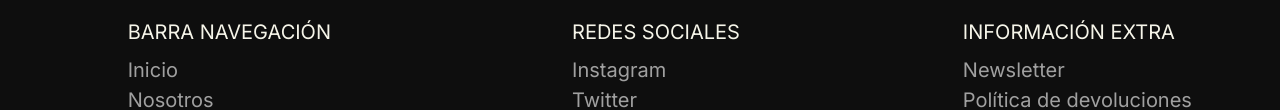
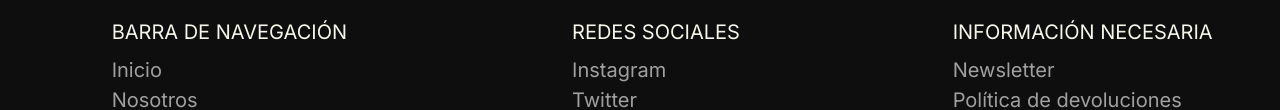
Before and after one commit to FrannOliva/BlueFragances, a website: page index.html in a window 1280 px wide. Shown: the part 1738-1848 px from the top of the page. Drawn offline with nearby package versions, Linux system fonts and the light colour scheme; a web font is replaced by a local one.

Commit message:
Pequeños retoques

```diff
--- a/index.html
+++ b/index.html
@@ -70,7 +70,7 @@
     <footer>
         <div class="navFooter">
             <ul>
-                <li class="tituloFooter">BARRA NAVEGACIÓN</li>
+                <li class="tituloFooter">BARRA DE NAVEGACIÓN</li>
                 <li><a href="index.html">Inicio</a></li>
                 <li><a href="./pages/nosotros.html">Nosotros</a></li>
                 <li><a href="./pages/fragancias.html">Fragancias</a></li>
@@ -89,7 +89,7 @@
         </div>
         <div class="extra">
             <ul>
-                <li class="tituloFooter">INFORMACIÓN EXTRA</li>
+                <li class="tituloFooter">INFORMACIÓN NECESARIA</li>
                 <li><a href="" target="_blank">Newsletter</a></li>
                 <li><a href="" target="_blank">Política de devoluciones</a></li>
                 <li><a href="" target="_blank">Botón de arrepentimiento</a></li>
--- a/scss/components/_footer.scss
+++ b/scss/components/_footer.scss
@@ -19,9 +19,10 @@ footer{
         li{
             a{
                 color: #a0a0a0 !important;
-                transition: 300ms;
+                transition: 330ms;
                 &:hover{
                     color: $colorWhite !important;
+                    font-size: 20.4px;
                 }
             }
         }
```
Also changed, not shown: pages/contacto.html (+2 -2 lines), pages/fragancias.html (+2 -2 lines), pages/nosotros.html (+2 -2 lines), pages/preguntas-frecuentes.html (+3 -3 lines), css/estilos.css.
